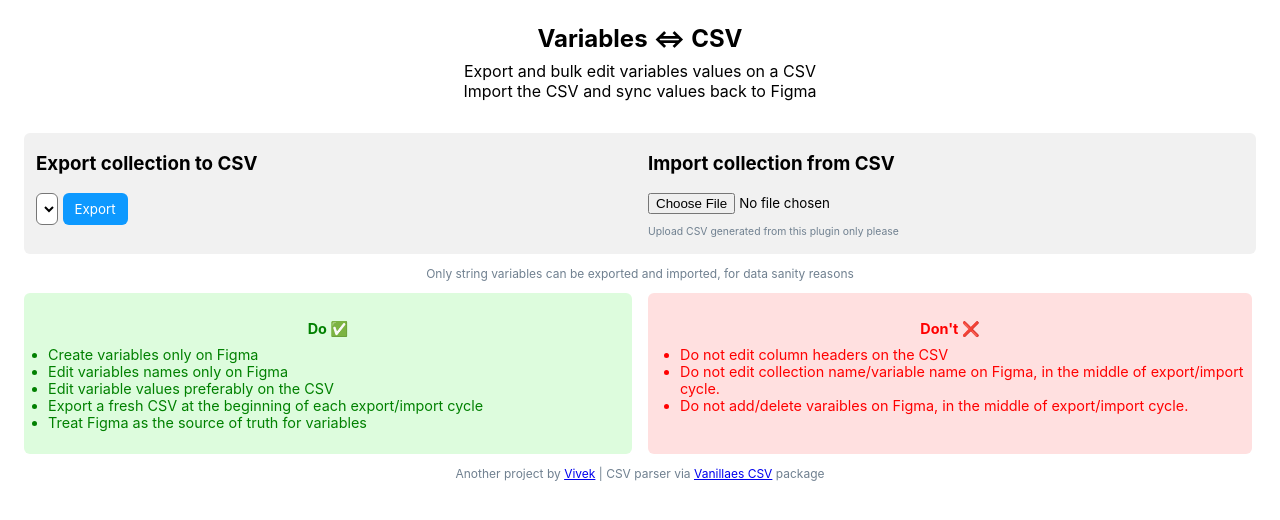
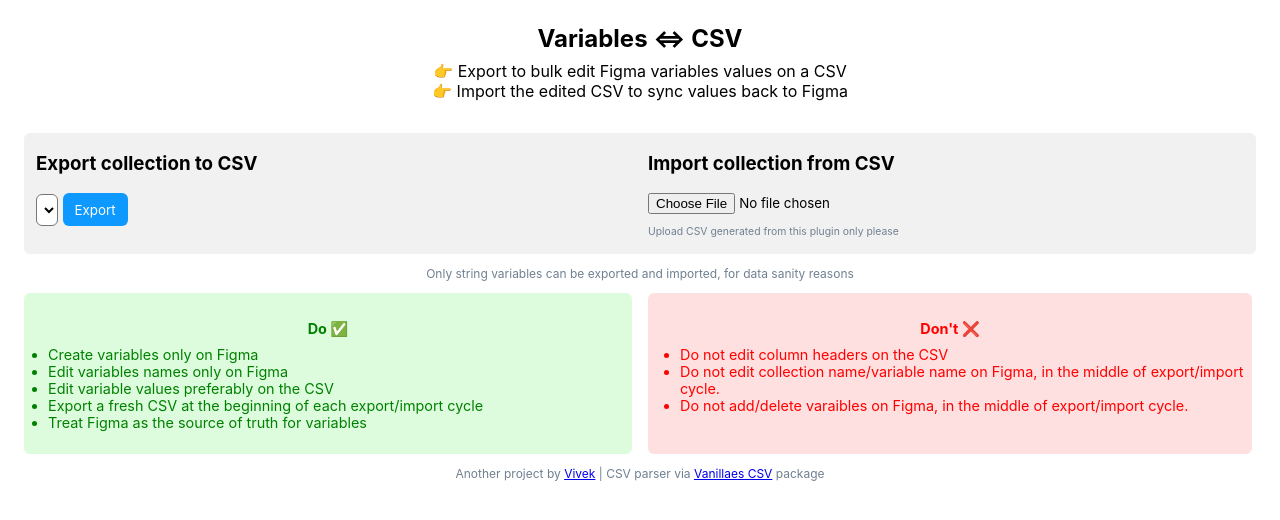
Before and after one commit to vivek-nexus/variables-csv-figma-plugin, a website: page ui.html in a window 1280 px wide. Drawn offline with Linux system fonts and the light colour scheme.

Commit message:
Tweak UI

```diff
--- a/ui.html
+++ b/ui.html
@@ -15,7 +15,7 @@
     color: white;
     border: rgb(13, 153, 255);
     border-radius: 6px;
-    padding: 8px 12px;
+    padding: 8.5px 12px;
   }
 
   select {
@@ -47,9 +47,10 @@
 
 <body style="padding: 1.5rem; margin: 0px; font-family: Inter;">
   <h2 style="margin-bottom: 0.5rem; text-align: center;">Variables ⇔ CSV</h2>
-  <p style="margin-top: 0px; text-align: center; margin-bottom: 2rem;">Export and bulk edit variables values on a CSV
+  <p style="margin-top: 0px; text-align: center; margin-bottom: 2rem;">👉 Export to bulk edit Figma variables values on
+    a CSV
     <br />
-    Import the CSV and sync values back to Figma
+    👉 Import the edited CSV to sync values back to Figma
   </p>
   <div class="export-import-grid">
     <div>
```
